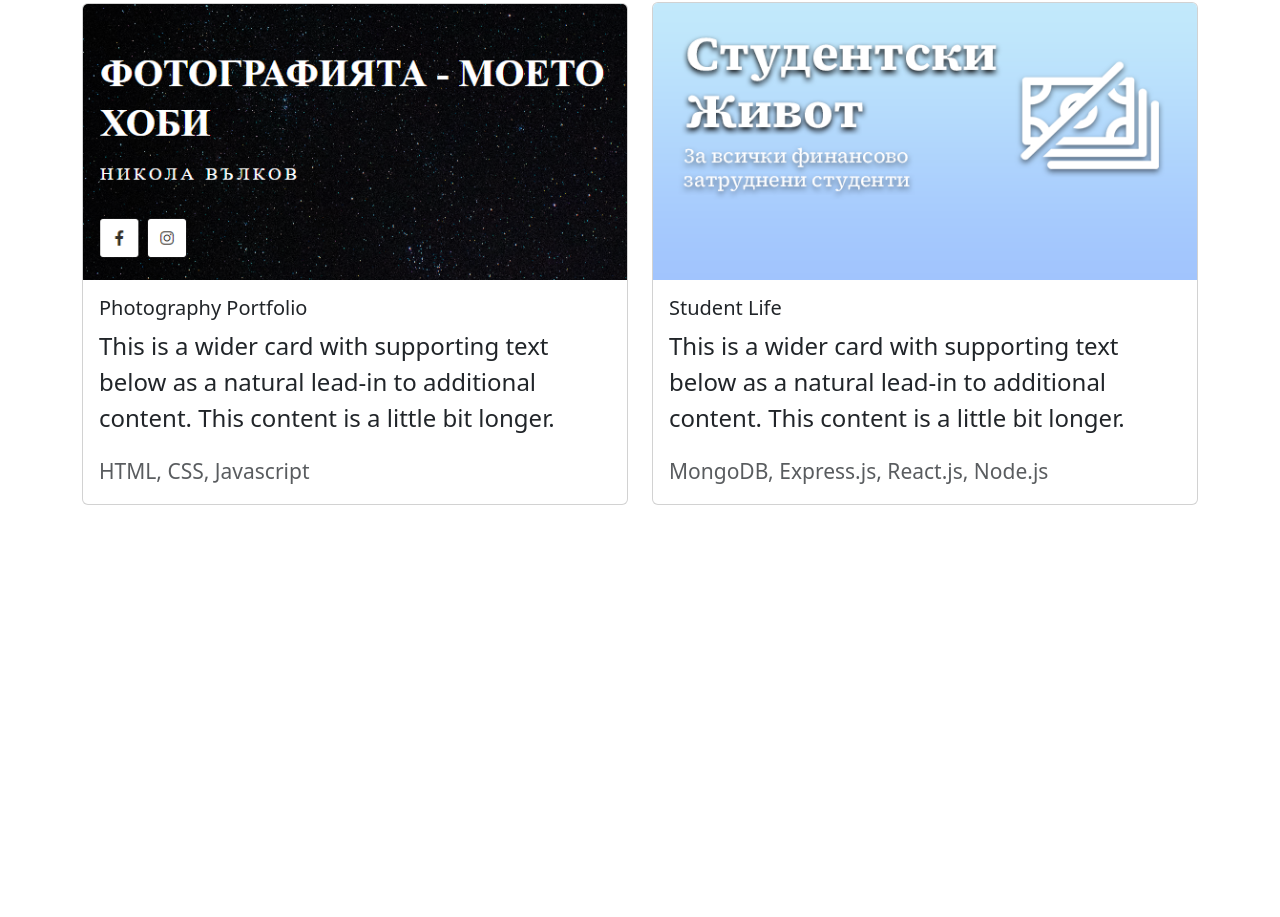
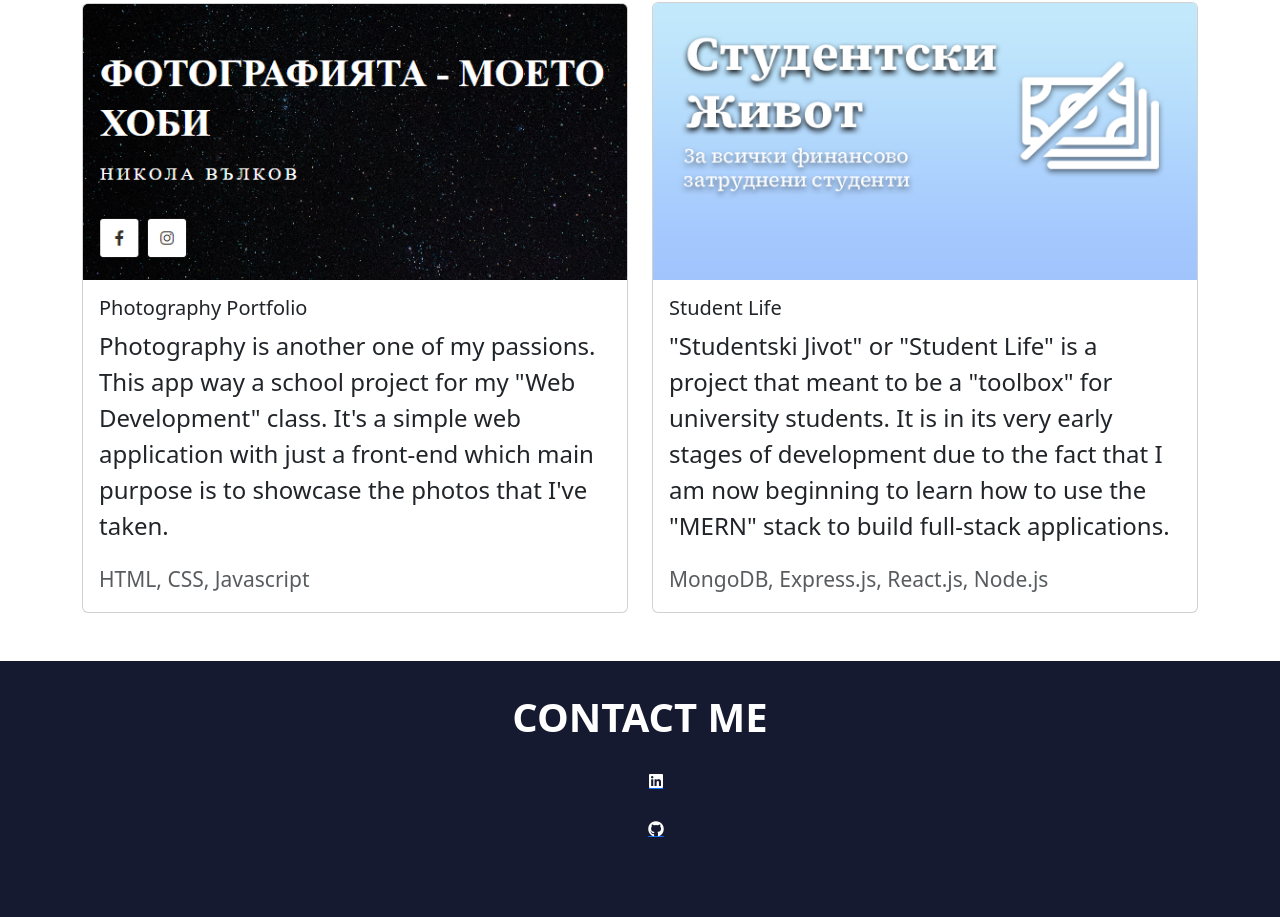
Before and after one commit to NikolaBV/NikolaBV-Inc, a plain HTML site: page index.html in a window 1280 px wide. Shown: the part 2749-3666 px from the top of the page. Before the commit the page ends 3302 px from the top, so only its background shows below. Drawn offline with nearby package versions, Linux system fonts and the light colour scheme.

Commit message:
The foundation style and html is done

```diff
--- a/index.html
+++ b/index.html
@@ -1,7 +1,7 @@
 <!DOCTYPE html>
 <html>
   <head>
-    <title>NikolaBV Inc</title>
+    <title>Nikola Valkov</title>
     <link
       rel="stylesheet"
       href="https://cdn.jsdelivr.net/npm/bootstrap@5.3.2/dist/css/bootstrap.min.css"
@@ -13,6 +13,14 @@
       integrity="sha384-BBtl+eGJRgqQAUMxJ7pMwbEyER4l1g+O15P+16Ep7Q9Q+zqX6gSbd85u4mG4QzX+"
       crossorigin="anonymous"
     ></script>
+    <link
+      rel="stylesheet"
+      href="https://cdnjs.cloudflare.com/ajax/libs/font-awesome/6.2.1/css/all.min.css"
+      integrity="sha512-MV7K8+y+gLIBoVD59lQIYicR65iaqukzvf/nwasF0nqhPay5w/9lJmVM2hMDcnK1OnMGCdVK+iQrJ7lzPJQd1w=="
+      crossorigin="anonymous"
+      referrerpolicy="no-referrer"
+    />
+    <link rel="icon" href="images/user.png" />
     <link rel="stylesheet" href="style.css" />
   </head>
   <body>
@@ -187,9 +195,10 @@
                 <div class="card-body">
                   <h5 class="card-title">Photography Portfolio</h5>
                   <p class="card-text">
-                    This is a wider card with supporting text below as a natural
-                    lead-in to additional content. This content is a little bit
-                    longer.
+                    Photography is another one of my passions. This app way a
+                    school project for my "Web Development" class. It's a simple
+                    web application with just a front-end which main purpose is
+                    to showcase the photos that I've taken.
                   </p>
                   <p class="card-text">
                     <small class="text-muted">HTML, CSS, Javascript</small>
@@ -207,9 +216,11 @@
                 <div class="card-body">
                   <h5 class="card-title">Student Life</h5>
                   <p class="card-text">
-                    This is a wider card with supporting text below as a natural
-                    lead-in to additional content. This content is a little bit
-                    longer.
+                    "Studentski Jivot" or "Student Life" is a project that meant
+                    to be a "toolbox" for university students. It is in its very
+                    early stages of development due to the fact that I am now
+                    beginning to learn how to use the "MERN" stack to build
+                    full-stack applications.
                   </p>
                   <p class="card-text">
                     <small class="text-muted"
@@ -222,6 +233,35 @@
           </div>
         </div>
       </section>
+      <section id="contact-me">
+        <div class="container">
+          <div class="row align-items-center">
+            <div class="col">
+              <h1>Contact me</h1>
+              <ul class="social-media-links">
+                <li>
+                  <a
+                    href="https://www.linkedin.com/in/nikola-valkov-a693a4298/"
+                    target="_blank"
+                    class="flex"
+                  >
+                    <i class="fab fa-linkedin"></i>
+                  </a>
+                </li>
+                <li>
+                  <a
+                    href="https://github.com/NikolaBV"
+                    target="_blank"
+                    class="flex"
+                  >
+                    <i class="fab fa-github"></i>
+                  </a>
+                </li>
+              </ul>
+            </div>
+          </div>
+        </div>
+      </section>
     </main>
     <footer></footer>
   </body>
--- a/style.css
+++ b/style.css
@@ -71,3 +71,29 @@ button {
 #projects .projects {
   margin-bottom: 2rem;
 }
+#contact-me {
+  text-align: center;
+  background-color: #161a30;
+  color: white;
+}
+#contact-me h1 {
+  text-align: center;
+  color: white;
+}
+#contact-me ul {
+  list-style: none;
+}
+#contact-me ul li a i {
+  display: list-item;
+  color: white;
+}
+#contact-me ul li {
+  display: list-item;
+  text-align: -webkit-match-parent;
+}
+#contact-me ul li {
+  padding-bottom: 2rem;
+}
+.fab {
+  font-weight: 400;
+}
```
Also changed, not shown: images/user.png (added).
